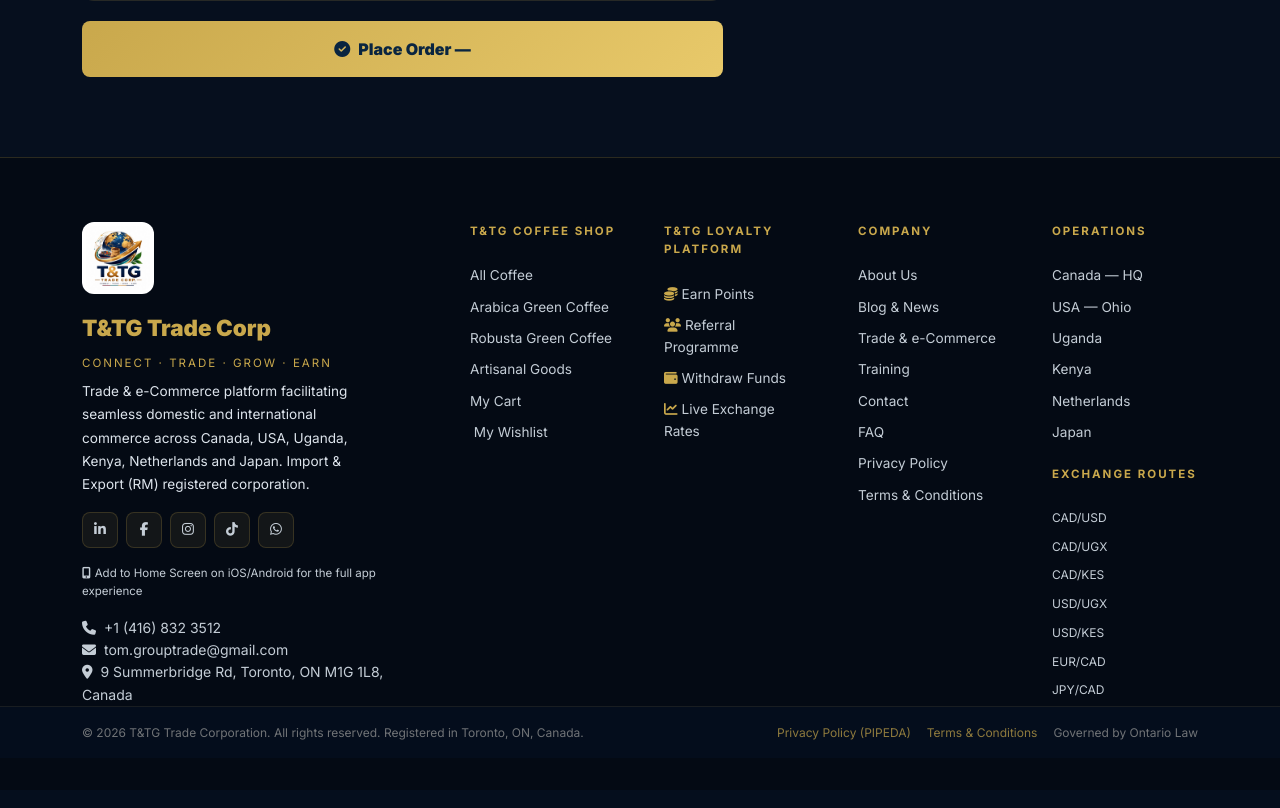
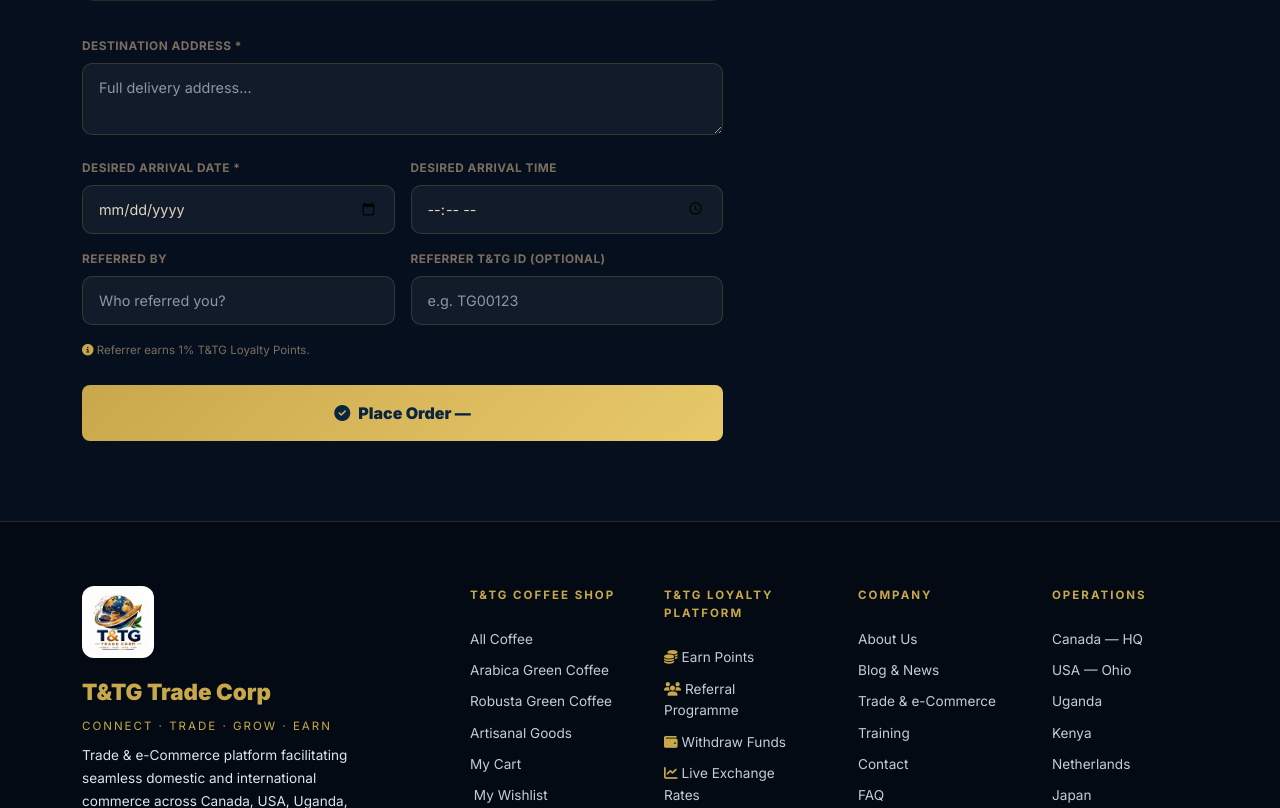
Before and after one commit to Keplas/tntg-corp, a Django app: template templates/marketplace/cart_checkout.html in a window 1280 px wide; the page is wider, and only the part inside the window is pictured. Shown: the part 913-1721 px from the top of that part. Before the commit the page ends 1653 px from the top of that part, so only its background shows below. Run offline with Django 5.2, Linux system fonts and the light colour scheme; the template is opened without the code that fills it, so the values that code supplies are empty.

Commit message:
Add delivery fields to cart_checkout template: address, arrival date/time, referred by, referrer ID

```diff
--- a/templates/marketplace/cart_checkout.html
+++ b/templates/marketplace/cart_checkout.html
@@ -89,7 +89,21 @@
           T&TG Loyalty Points (0.5%) are credited 45 days after delivery.
         </div>
 
-        <button type="submit" class="btn btn-gold w-100 py-3" style="font-weight:900;font-size:1rem">
+        <div class="row g-3 mt-1">
+  <div class="col-12"><label class="co-label">Destination Address *</label>
+  <textarea name="destination_address" class="co-input" rows="2" placeholder="Full delivery address..." required></textarea></div>
+  <div class="col-md-6"><label class="co-label">Desired Arrival Date *</label>
+  <input type="date" name="desired_arrival_date" class="co-input" min="{{ min_date }}" required></div>
+  <div class="col-md-6"><label class="co-label">Desired Arrival Time</label>
+  <input type="time" name="desired_arrival_time" class="co-input"></div>
+  <div class="col-md-6"><label class="co-label">Referred By</label>
+  <input type="text" name="referred_by_name" class="co-input" placeholder="Who referred you?"></div>
+  <div class="col-md-6"><label class="co-label">Referrer T&TG ID (optional)</label>
+  <input type="text" name="referral_code" class="co-input" placeholder="e.g. TG00123"></div>
+  <div class="col-12" style="font-size:.72rem;color:#7a6e5f"><i class="fas fa-info-circle" style="color:#c9a84c"></i> Referrer earns 1% T&TG Loyalty Points.</div>
+</div>
+<br>
+<button type="submit" class="btn btn-gold w-100 py-3" style="font-weight:900;font-size:1rem">
           <i class="fas fa-check-circle me-2"></i>Place Order — {{ display_currency }} {{ total }}
         </button>
       </form>
```
